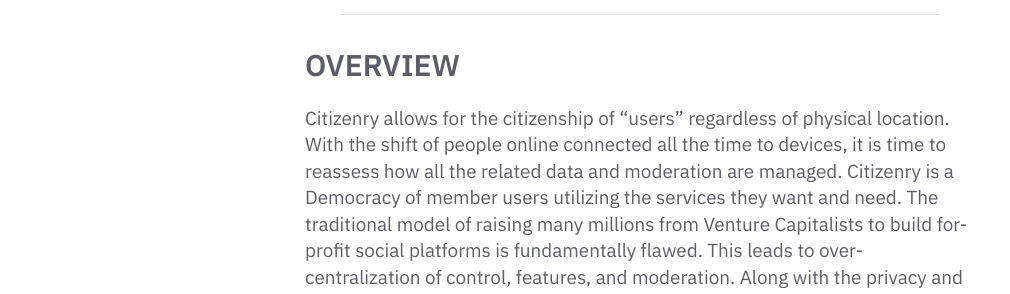
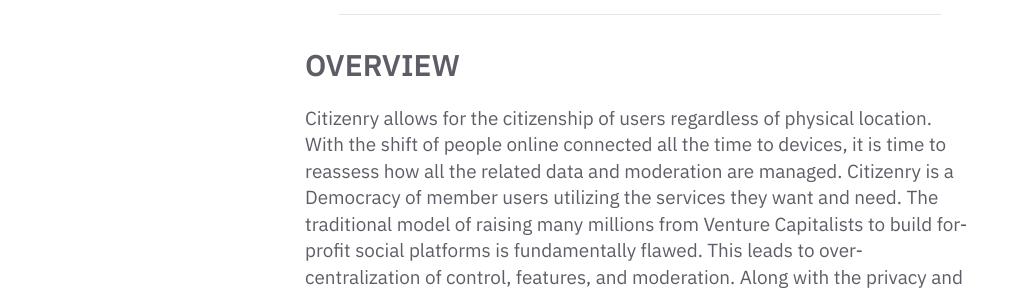
Before and after one commit to Citizenry/Citizenry.github.io, a Jekyll site: the page built from pages/index.md, in a window 1280 px wide. Shown: the part 712-1006 px from the top of the page, without its empty margins (0-1010 px from the left). Built offline with Jekyll 4.4.1, drawn with Linux system fonts in a browser that asks for light colours; some of the changed text lies outside the part shown.

Commit message:
copy updates

```diff
--- a/_includes/Homepage.html
+++ b/_includes/Homepage.html
@@ -23,7 +23,7 @@
 <hr size="8" width="90%">
 
         <h2 id="overview">OVERVIEW</h2>
-<p>Citizenry allows for the citizenship of “users” regardless of physical location. With the shift of people online connected all the time to devices, it is time to reassess how all the related data and moderation are managed. Citizenry is a Democracy of member users utilizing the services they want and need. The traditional model of raising many millions from Venture Capitalists to build for-profit social platforms is fundamentally flawed. This leads to over-centralization of control, features, and moderation. Along with the privacy and security issues of being a part of the surveillance economy. </p>
+<p>Citizenry allows for the citizenship of users regardless of physical location. With the shift of people online connected all the time to devices, it is time to reassess how all the related data and moderation are managed. Citizenry is a Democracy of member users utilizing the services they want and need. The traditional model of raising many millions from Venture Capitalists to build for-profit social platforms is fundamentally flawed. This leads to over-centralization of control, features, and moderation. Along with the privacy and security issues of being a part of the surveillance economy. </p>
 <h2 id="users-have-the">CITIZENRY RIGHTS:</h2>
 <ul>
 <li><strong>Right to Privacy</strong> - users should not have to give up privacy for services</li>
```
